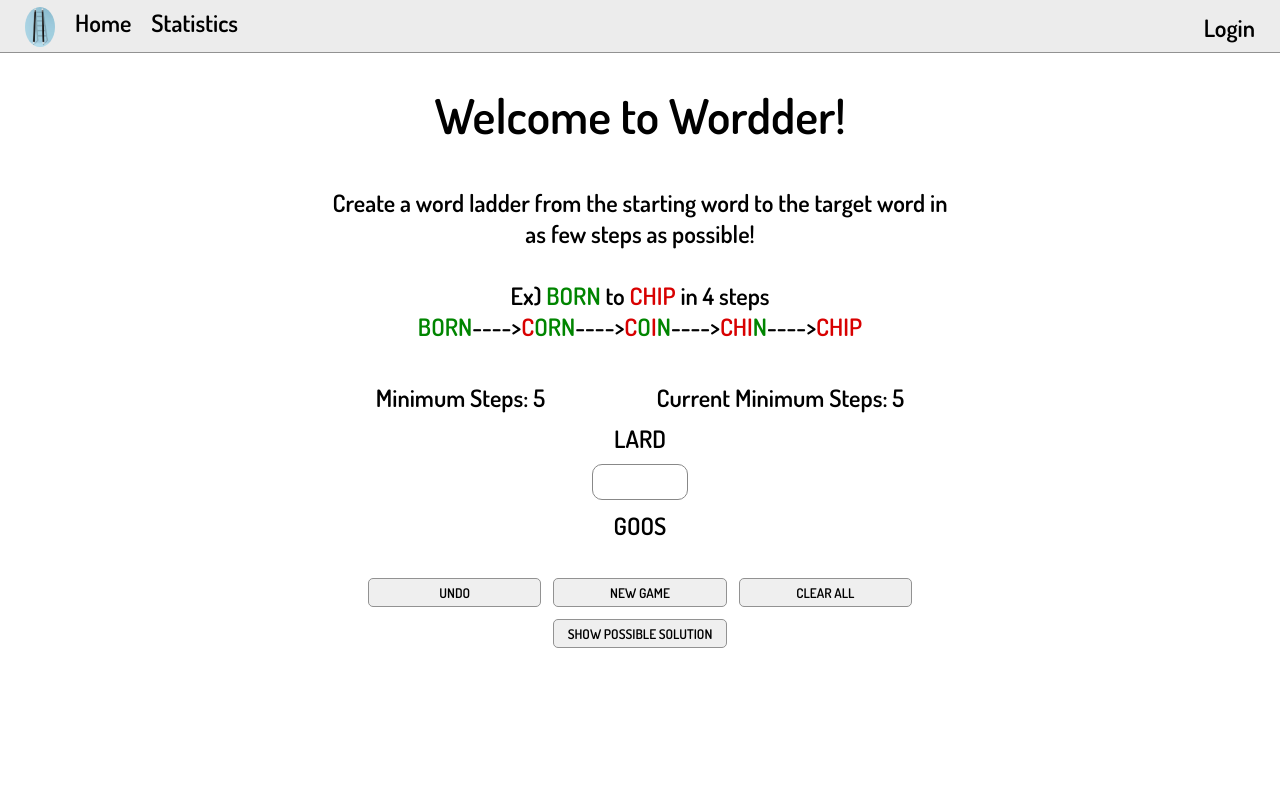
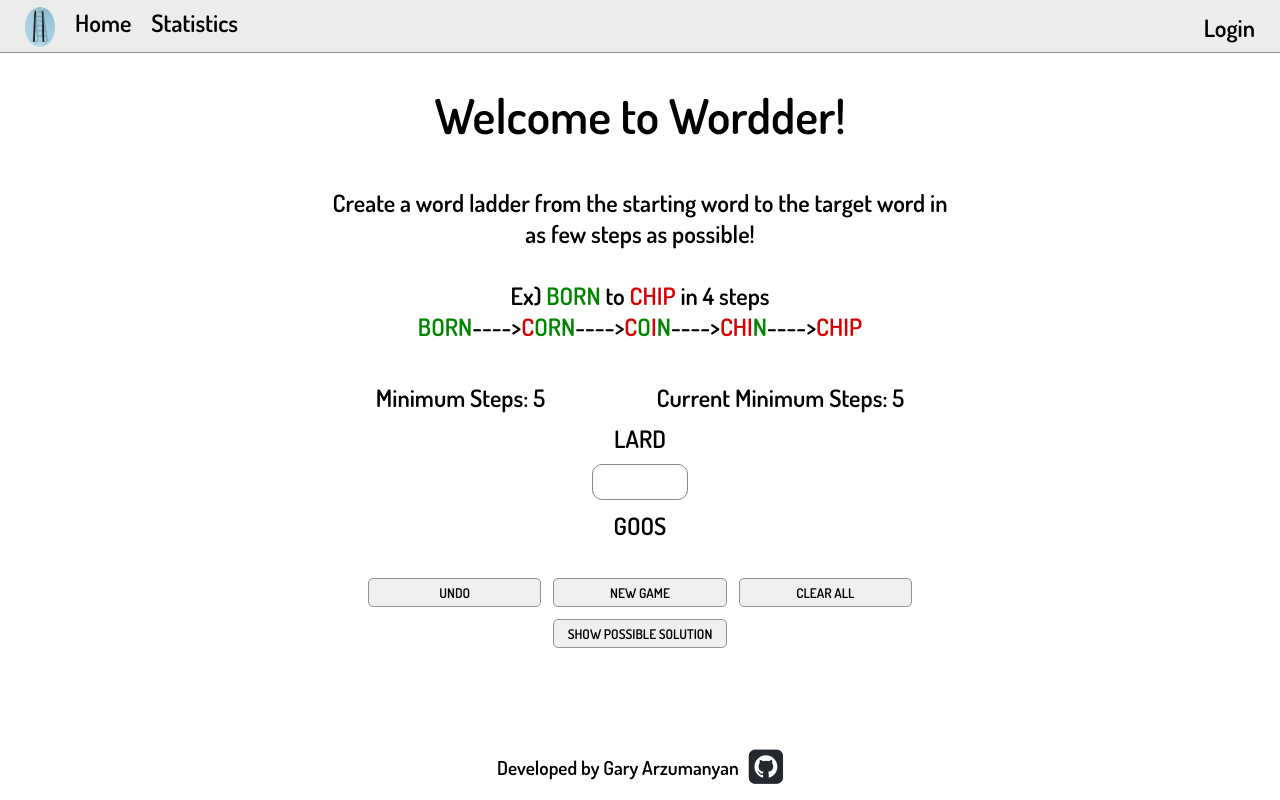
Before and after one commit to garyarzuma/wordder, a React (Create React App) app: page /lard/goos in a window 1280 px wide. Built offline with nearby package versions, Linux system fonts and the light colour scheme.

Commit message:
Added styling and foot for github link and logo for wordder

```diff
--- a/public/index.html
+++ b/public/index.html
@@ -12,6 +12,10 @@
       content="Wordder!"
     />
     <link rel="apple-touch-icon" href="%PUBLIC_URL%/wordder-logo.jpg" />
+    <link
+      rel="stylesheet"
+      href="https://cdnjs.cloudflare.com/ajax/libs/font-awesome/4.7.0/css/font-awesome.min.css"
+    />
     <!--
       manifest.json provides metadata used when your web app is installed on a
       user's mobile device or desktop. See https://developers.google.com/web/fundamentals/web-app-manifest/
@@ -41,5 +45,13 @@
       To begin the development, run `npm start` or `yarn start`.
       To create a production bundle, use `npm run build` or `yarn build`.
     -->
+    <div id="footer">
+      <div class="relative-container">
+        <span class="footer-element" > Developed by Gary Arzumanyan</span></a>
+        <a class="footer-element" href="https://github.com/garyarzuma">
+          <i style="font-size:40px;color:rgb(36,41,47);" class="fa fa-github-square"></i>
+        </a>
+      </div>
+    </div>
   </body>
 </html>
--- a/src/App.css
+++ b/src/App.css
@@ -1,12 +1,6 @@
 .App {
   text-align: center;
   font-size: 1.5em;
-  font-family: myFirstFont, Arial, Helvetica, sans-serif;
-}
-
-@font-face {
-  font-family: myFirstFont;
-  src: url(fonts/Dosis-SemiBold.ttf);
 }
 
 .App-logo {
--- a/src/index.css
+++ b/src/index.css
@@ -1,14 +1,37 @@
 body {
   margin: 0;
-  font-family: -apple-system, BlinkMacSystemFont, 'Segoe UI', 'Roboto', 'Oxygen',
+  font-family:myFirstFont,-apple-system, BlinkMacSystemFont, 'Segoe UI', 'Roboto', 'Oxygen',
     'Ubuntu', 'Cantarell', 'Fira Sans', 'Droid Sans', 'Helvetica Neue',
     sans-serif;
   -webkit-font-smoothing: antialiased;
   -moz-osx-font-smoothing: grayscale;
   background-color: rgb(255, 255, 255);
+  height: 100vh
 }
 
 code {
   font-family: source-code-pro, Menlo, Monaco, Consolas, 'Courier New',
     monospace;
 }
+
+#footer {
+  font-size: 1.2em;
+  position:absolute;
+  bottom: 13px;
+  width: 100%
+}
+
+#footer span {
+  margin-right: 10px;
+}
+
+.relative-container{
+  display:flex;
+  justify-content: center;
+  align-items: center;
+}
+
+@font-face {
+  font-family: myFirstFont;
+  src: url(fonts/Dosis-SemiBold.ttf);
+}
```
